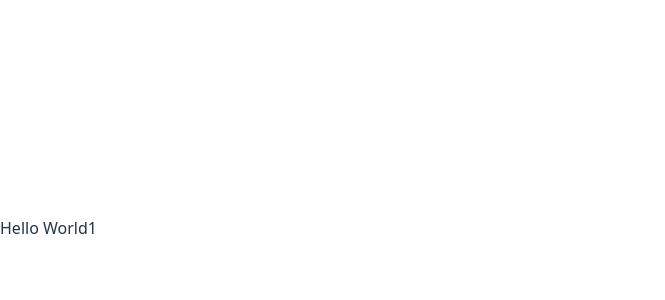
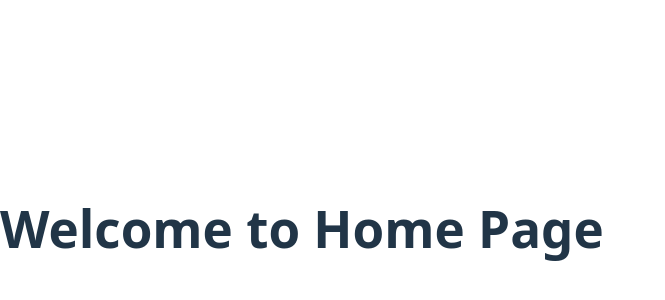
Before and after one commit to Grant525/Jumbo-Hack-Project-, a React (Vite) app in the folder my-react-app/: page / in a window 1280 px wide. Shown: the part 172-472 px from the top of the page, without its empty margins (0-665 px from the left). Built offline with nearby package versions, Linux system fonts and the light colour scheme.

Commit message:
Fixing Stuff

```diff
--- a/my-react-app/src/App.tsx
+++ b/my-react-app/src/App.tsx
@@ -1,15 +1,7 @@
-import { useState } from "react";
-import { BrowserRouter, Routes, Route } from "react-router-dom";
-
-const Pages = [
-  { label: "Home", path: "/" },
-  { label: "Sign In", path: "/Sign-In" },
-  { label: "Lessons", path: "/Lessons" },
-  { label: "Question", path: "/Question" },
-];
+import Home from "./pages/home";
 
 function App() {
-  return <>Hello World1</>;
+  return <Home />;
 }
 
 export default App;
--- a/my-react-app/src/pages/home.tsx
+++ b/my-react-app/src/pages/home.tsx
@@ -0,0 +1,3 @@
+export default function Home() {
+  return <h1>Welcome to Home Page</h1>;
+}
--- a/my-react-app/src/pages/lessons.tsx
+++ /dev/null
@@ -1,3 +0,0 @@
-{
-    "rewrites": [{"source": "/(.*)", "destination": "/"}]
-}
```
Also changed, not shown: my-react-app/vercel.json (deleted), 1 other file (tests, documents, lock files or other folders).
